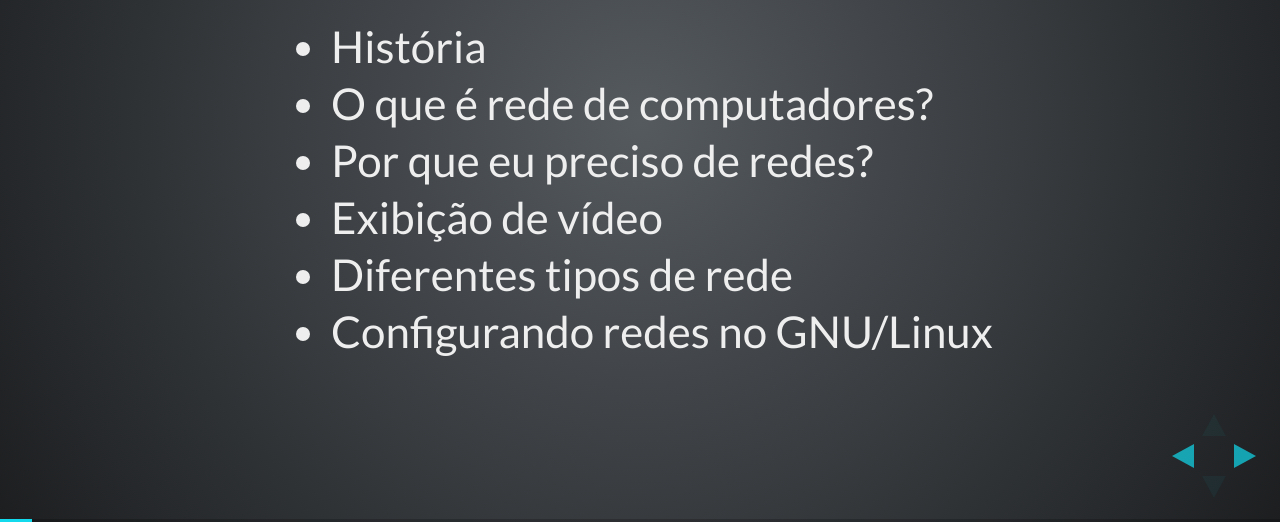
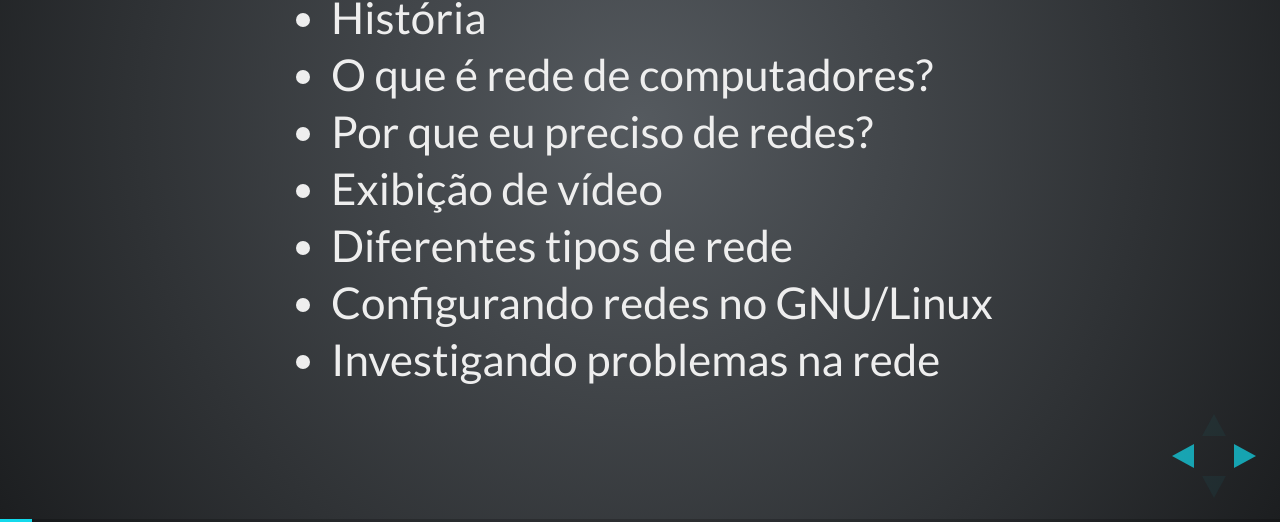
Before and after one commit to gomex/redes101, a website: page index.html in a window 1280 px wide. Both pictures are taken after a click on the button 1251 px from the left and 734 px from the top of the page. Shown: the part 278-800 px from the top of the page. Drawn offline with Linux system fonts and the light colour scheme.

Commit message:
Adicionando mais um item na agenda

```diff
--- a/index.html
+++ b/index.html
@@ -56,6 +56,7 @@
 						<li>Exibição de vídeo</li>
 						<li>Diferentes tipos de rede</li>
 						<li>Configurando redes no GNU/Linux</li>
+						<li>Investigando problemas na rede</li>
 					</ul>
 				</section>
 
```
